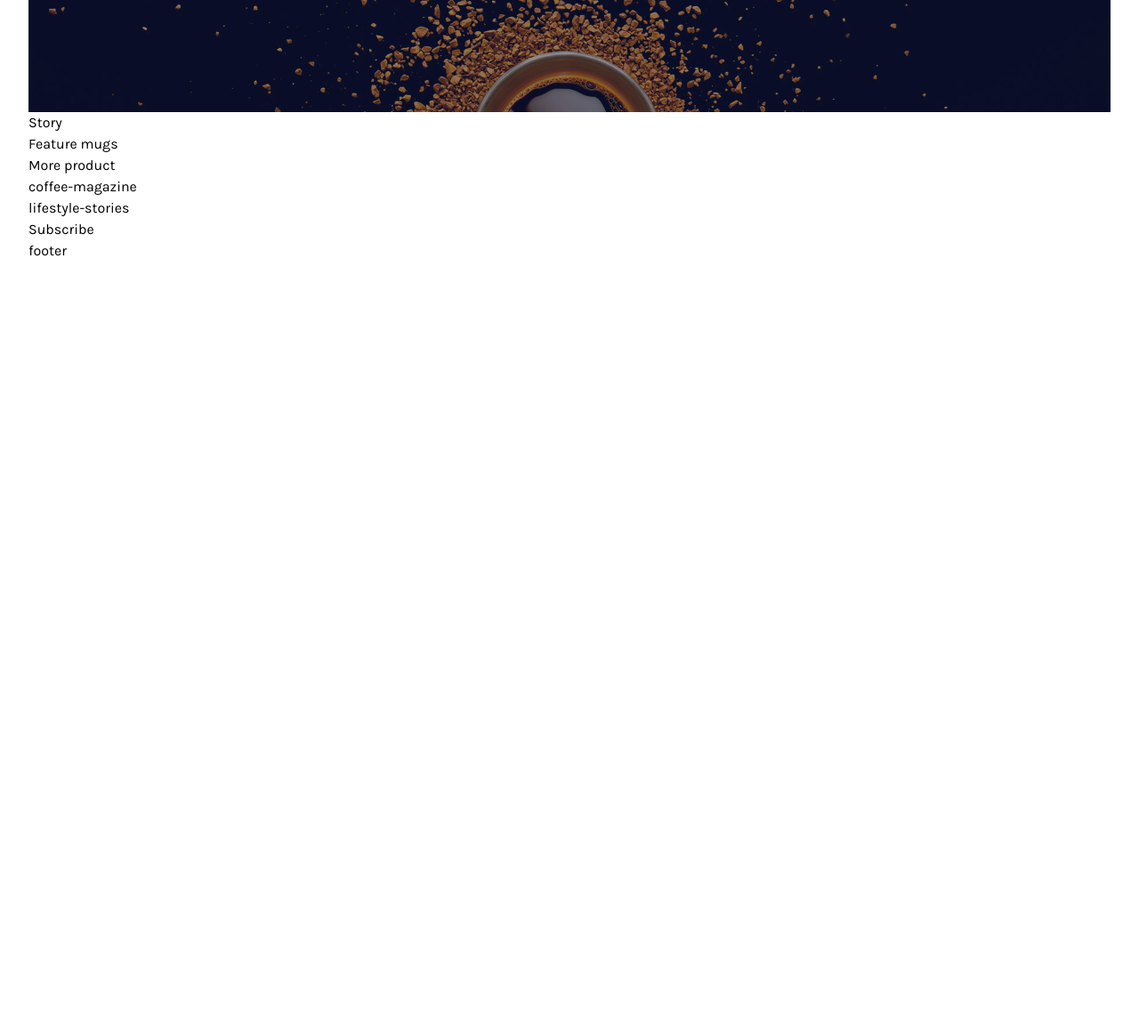
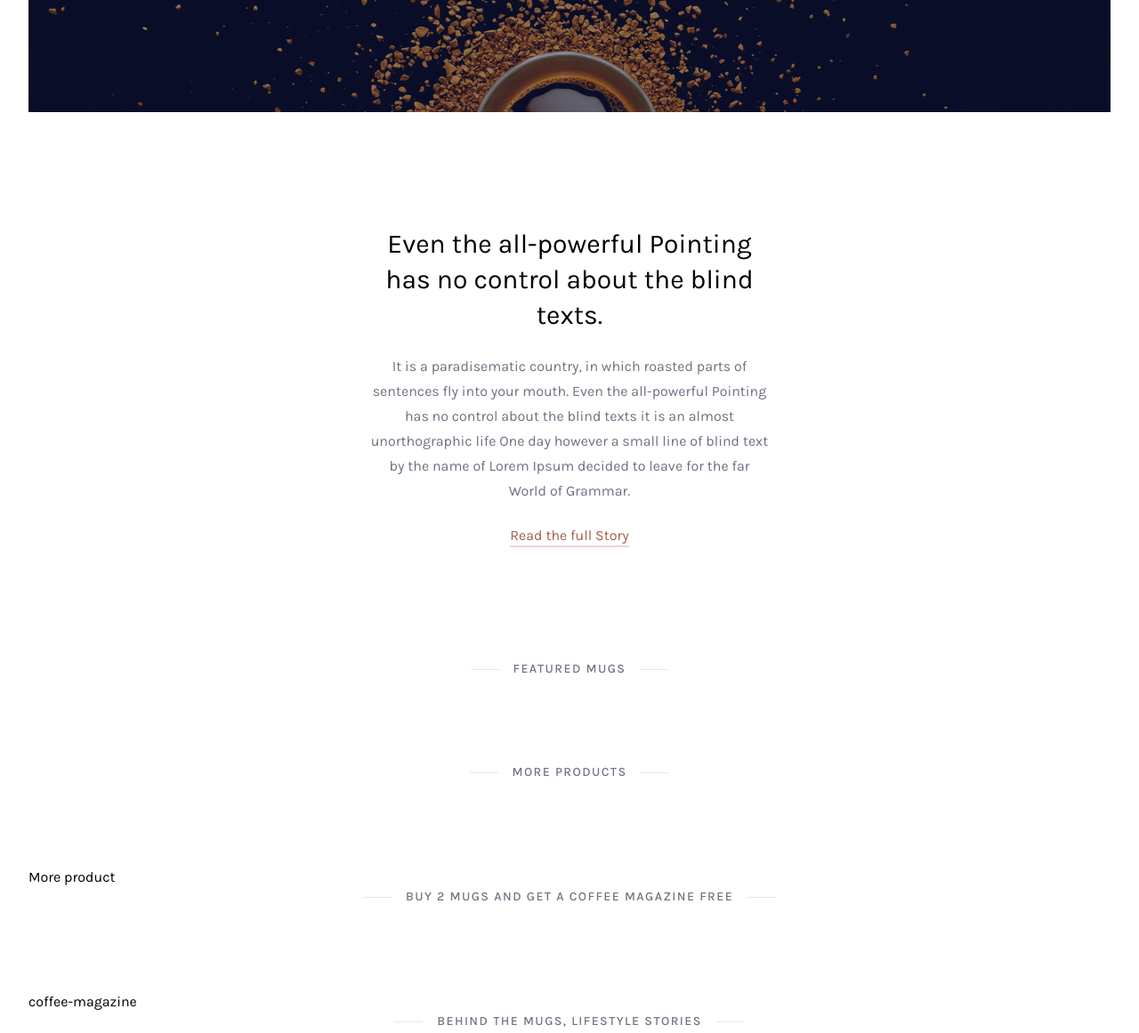
Before and after one commit to tuanphampp9/tailwindcss-styles, a website: page public/index.html in a window 1280 px wide. Shown: the part 500-1661 px from the top of the page at 89% size. Before the commit the page ends 800 px from the top, so only its background shows below. Drawn offline with Linux system fonts and the light colour scheme.

Commit message:
add story and subheadline

```diff
--- a/public/index.html
+++ b/public/index.html
@@ -114,10 +114,60 @@
               </div>
             </div>
           </div>
-          <div class="story">Story</div>
-          <div class="featured-mugs">Feature mugs</div>
+          <div class="story">
+            <div class="w-full h-full flex justify-center items-center">
+              <div
+                class="px-4 sm:px-16 md:px-32 lg:px-64 xl:px-96 py-32 text-center"
+              >
+                <div class="text-3xl mb-6 leading-10">
+                  Even the all-powerful Pointing has no control about the blind
+                  texts.
+                </div>
+                <div class="text-gray-500 leading-7 mb-6">
+                  It is a paradisematic country, in which roasted parts of
+                  sentences fly into your mouth. Even the all-powerful Pointing
+                  has no control about the blind texts it is an almost
+                  unorthographic life One day however a small line of blind text
+                  by the name of Lorem Ipsum decided to leave for the far World
+                  of Grammar.
+                </div>
+                <div>
+                  <a
+                    href="#"
+                    class="text-coffee-400 hover:text-coffee-600 relative after:absolute after:-bottom-1 after:left-0 after:bg-coffee-50 hover:after:bg-coffee-200 after:h-0.5 after:w-full after:transition-all after:ease-in-out after:duration-400"
+                    >Read the full Story</a
+                  >
+                </div>
+              </div>
+            </div>
+          </div>
+          <div class="subheadline">
+            <div class="subheadline-deco-line"></div>
+            <div class="subheadline-label">Featured Mugs</div>
+            <div class="subheadline-deco-line w-8 h-px bg-gray-200"></div>
+          </div>
+
+          <div class="subheadline">
+            <div class="subheadline-deco-line"></div>
+            <div class="subheadline-label">More Products</div>
+            <div class="subheadline-deco-line w-8 h-px bg-gray-200"></div>
+          </div>
           <div class="more-products">More product</div>
+          <div class="subheadline">
+            <div class="subheadline-deco-line"></div>
+            <div class="subheadline-label">
+              Buy 2 mugs and get a coffee magazine free
+            </div>
+            <div class="subheadline-deco-line w-8 h-px bg-gray-200"></div>
+          </div>
           <div class="coffee-magazine">coffee-magazine</div>
+          <div class="subheadline">
+            <div class="subheadline-deco-line"></div>
+            <div class="subheadline-label">
+              Behind the mugs, lifestyle stories
+            </div>
+            <div class="subheadline-deco-line w-8 h-px bg-gray-200"></div>
+          </div>
           <div class="lifestyle-stories">lifestyle-stories</div>
           <div class="subscribe">Subscribe</div>
         </main>
--- a/src/input.css
+++ b/src/input.css
@@ -5,11 +5,11 @@
 @tailwind utilities;
 
 .top-menu-expanded {
-  @apply absolute top-10 z-50 w-full text-center bg-white animate-slideDown;
+  @apply absolute top-full z-10 w-full text-center bg-white animate-slideDown;
 }
 
 .top-menu-item {
-  @apply cursor-pointer py-1 hover:text-gray-800 relative after:lg:absolute after:lg:bottom-0 after:lg:left-0 after:lg:bg-light-coffee after:lg:h-0.5 after:lg:w-0 hover:after:lg:w-full after:lg:transition-all after:lg:ease-in-out after:lg:duration-300;
+  @apply cursor-pointer py-1 hover:text-gray-800 relative after:lg:absolute after:lg:bottom-0 after:lg:left-0 after:lg:bg-coffee-200 after:lg:h-0.5 after:lg:w-0 hover:after:lg:w-full after:lg:transition-all after:lg:ease-in-out after:lg:duration-300;
 }
 
 .top-menu-item-active {
@@ -22,3 +22,13 @@
 .badge-circle {
   @apply text-xs text-center rounded-full px-1.5;
 }
+
+.subheadline {
+  @apply flex justify-center items-center mb-24;
+}
+.subheadline-deco-line {
+  @apply flex justify-center w-8 h-px bg-gray-200;
+}
+.subheadline-label {
+  @apply uppercase mx-4 tracking-widest text-gray-500 font-medium text-sm text-center;
+}
--- a/tailwind.config.js
+++ b/tailwind.config.js
@@ -7,12 +7,21 @@ module.exports = {
         Karla: ['Karla', 'sans-serif'],
       },
       colors: {
-        'light-coffee': "#c89f94"
+        'coffee': {
+          50: '#e8d6d0',
+          200: '#c89f94',
+          400: '#a25f4b',
+          600: '#744838',
+        }
       },
       keyframes: {
         slideDown: {
-          '0%': { transform: 'translateY(-50%)' },
-          '100%': { transform: 'translateY(0)' },
+          '0%': {
+            transform: 'translateY(-100%)',
+          },
+          '100%': {
+            transform: 'translateY(0)',
+          },
         }
       },
       animation: {
```
Also changed, not shown: public/output.css.
